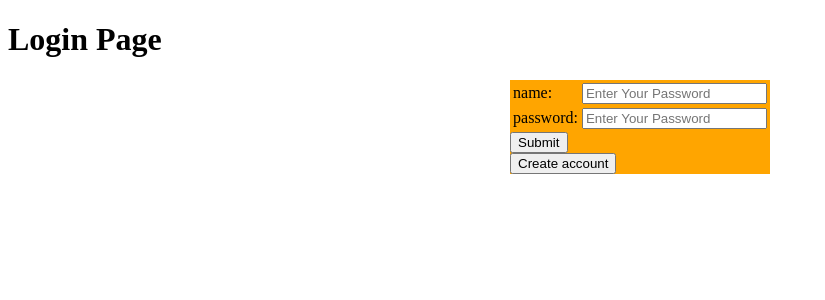
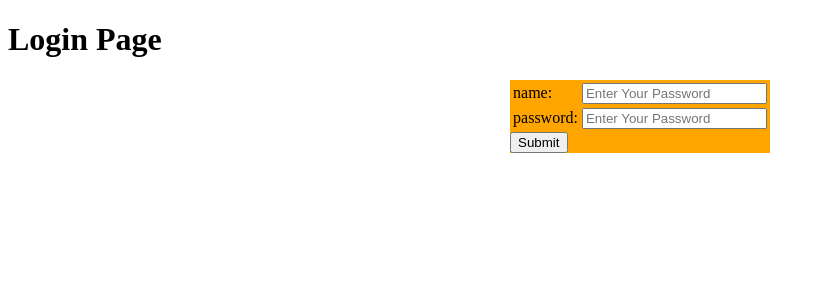
Before and after one commit to Iynsoo/ExplicitBadger, a Django app: page / in a window 1280 px wide. Shown: the top 300 px of the page, without its empty margins (0-825 px from the left). Run offline with Django 4.2, Linux system fonts and the light colour scheme.

Commit message:
move the Create account button to the home_admin.html

```diff
--- a/templates/home_admin.html
+++ b/templates/home_admin.html
@@ -6,6 +6,8 @@
 </head>
 <body>
 <h1>Admin Home Page</h1>
-
+<a href="createAccount/">
+   <button>Create account</button>
+</a>
 </body>
 </html>
--- a/templates/login.html
+++ b/templates/login.html
@@ -21,10 +21,6 @@
 
 </form>
 {{ message }}
-
-<a href="createAccount/">
-   <button>Create account</button>
-</a>
         </div>
 </div>
 </body>
```
